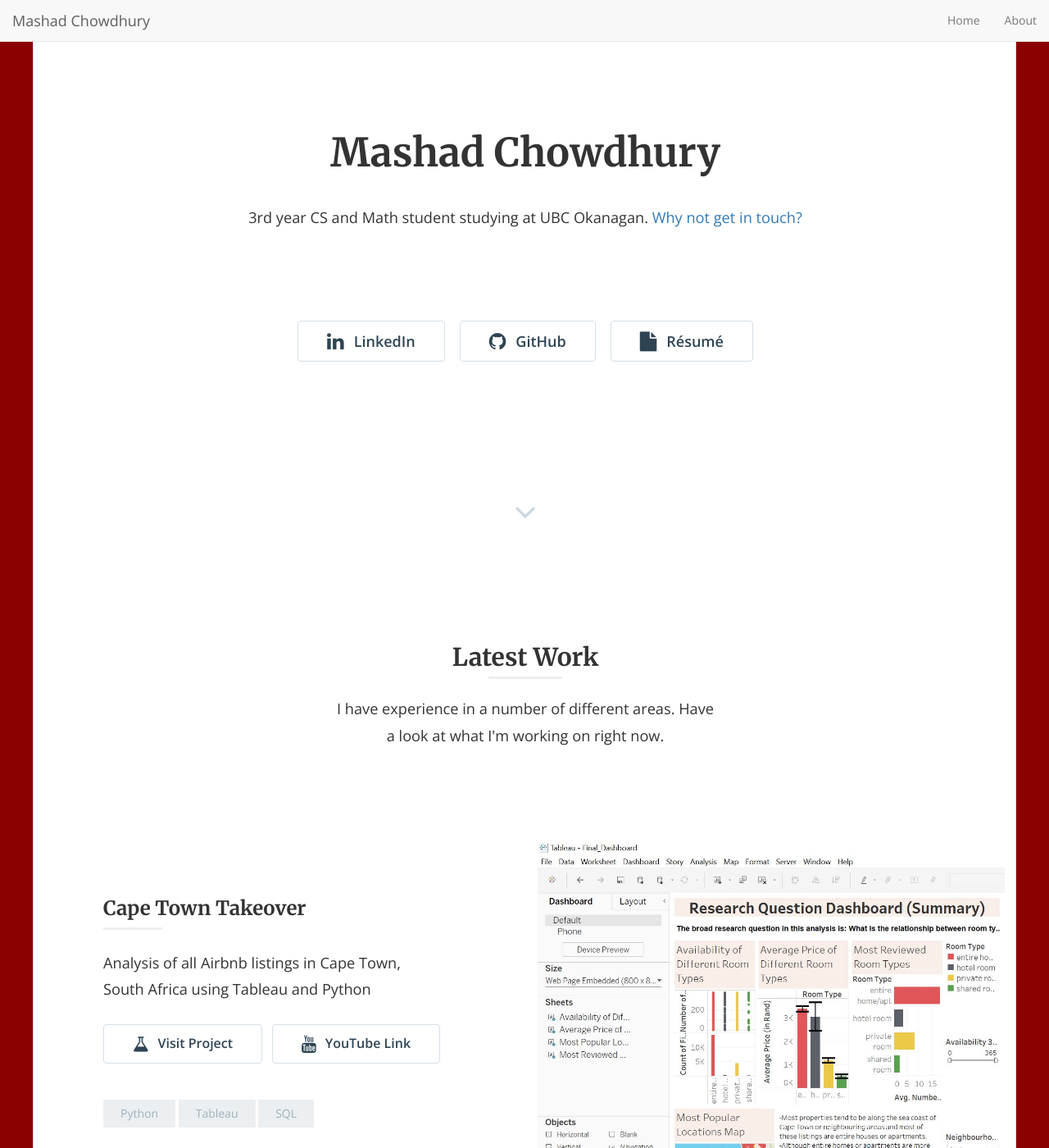
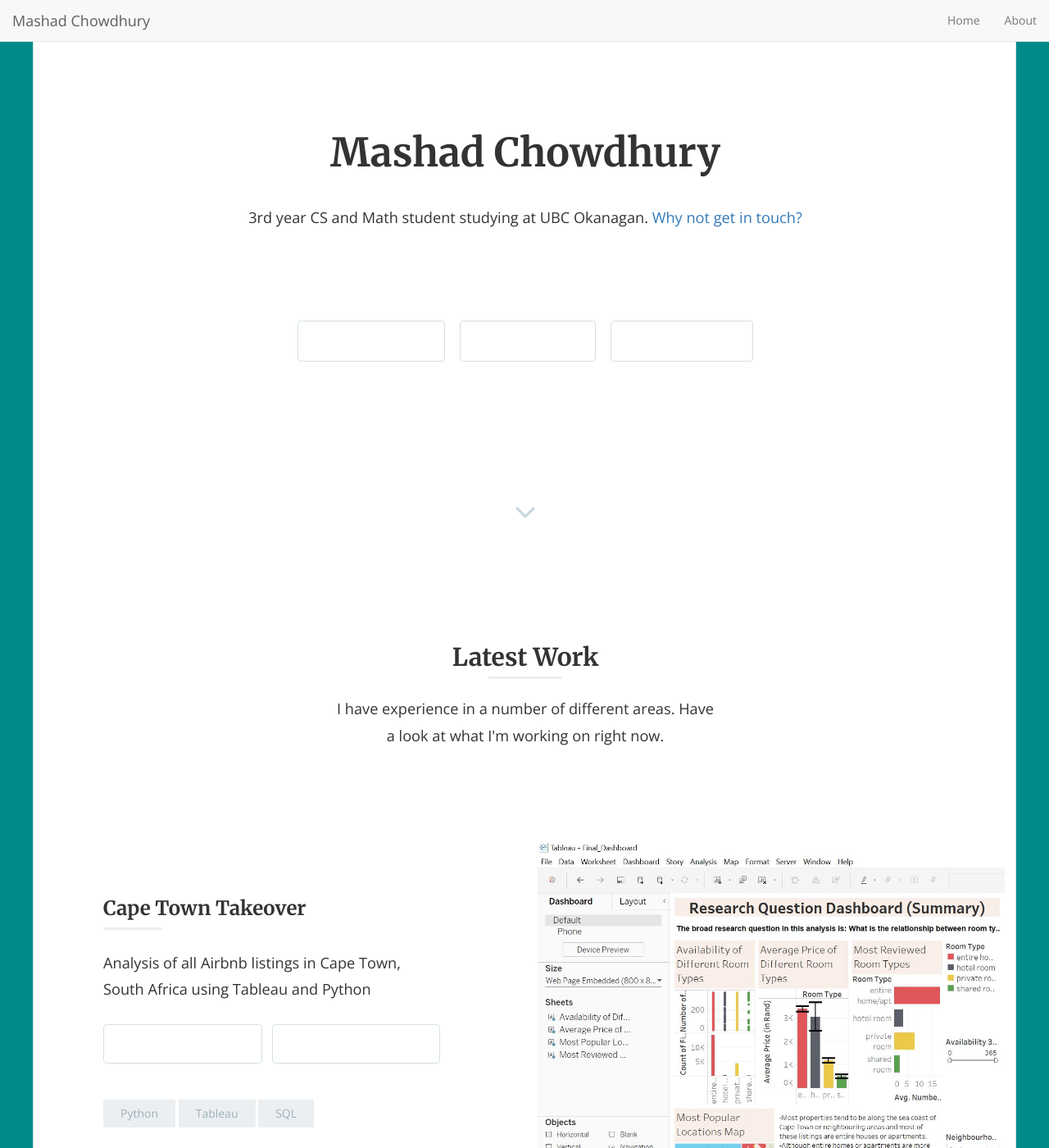
Before and after one commit to mashadchowdhury/mashadchowdhury.github.io, a Jekyll site: the page built from index.html, in a window 1280 px wide and 1400 px high. Shown: the whole window at 82% size. Built offline with Jekyll 4.4.1, drawn with Linux system fonts in a browser that asks for light colours; nearby versions of some CDN libraries; the list of posts is cut into pages by our own code.

Commit message:
Update style.scss

```diff
--- a/css/style.scss
+++ b/css/style.scss
@@ -33,7 +33,7 @@ $secondary: #FF7B7B;
 }
 
 body {
-  background-color: #8b0000;
+  background-color: #008b8b;
   @extend %opensans;
   -webkit-font-smoothing: antialiased;
 }
@@ -65,10 +65,10 @@ button.btn, input.btn {
   margin: 2em 0.5em;
   border: solid 1px #d5e0e7;
   border-radius: 4px;
-  color: #2E4453;
+  color: #ffffff;
   font-weight: 600;
   &:hover, &.btn-default:hover {
-    background-color: white;
+    background-color: DarkGoldenRod;
     border: solid 1px #b0c5d2;
     -moz-box-shadow: 0 1px 0 #b0c5d2;
     -webkit-box-shadow: 0 1px 0 #b0c5d2;
```
